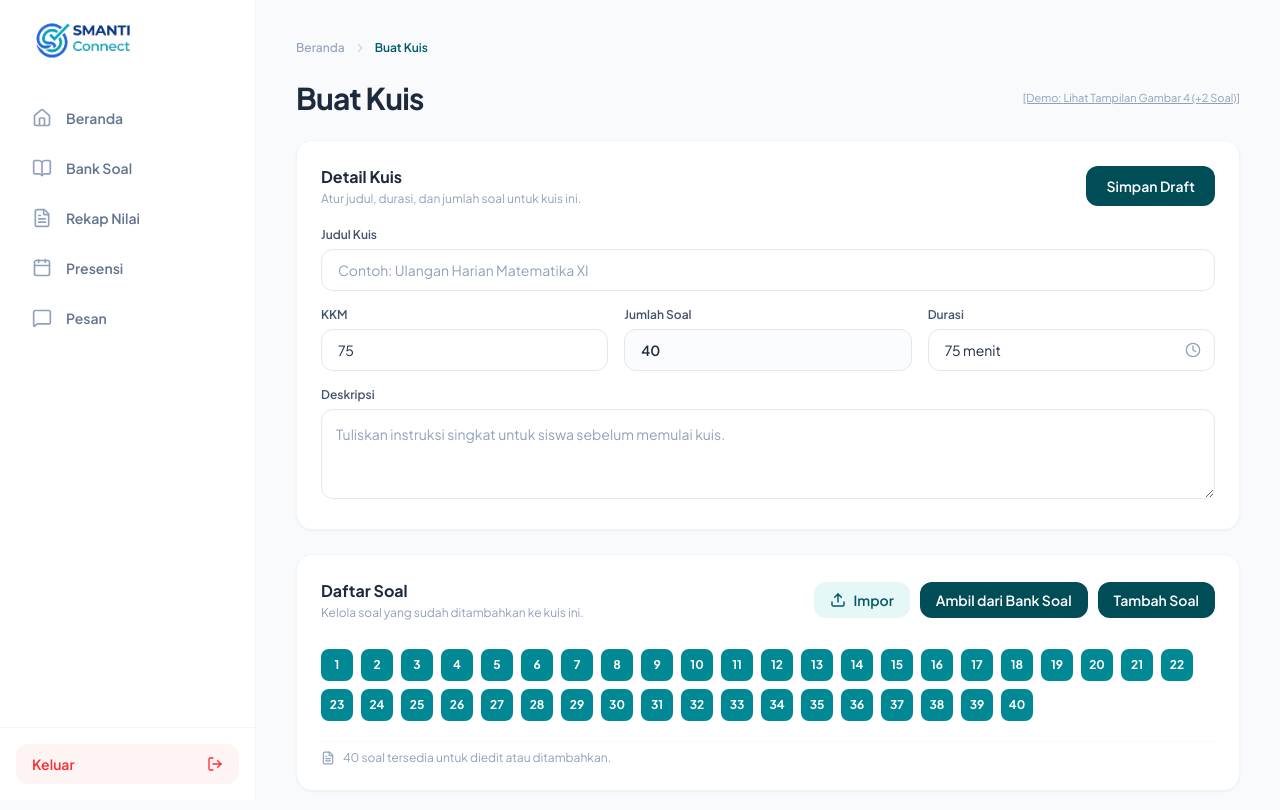
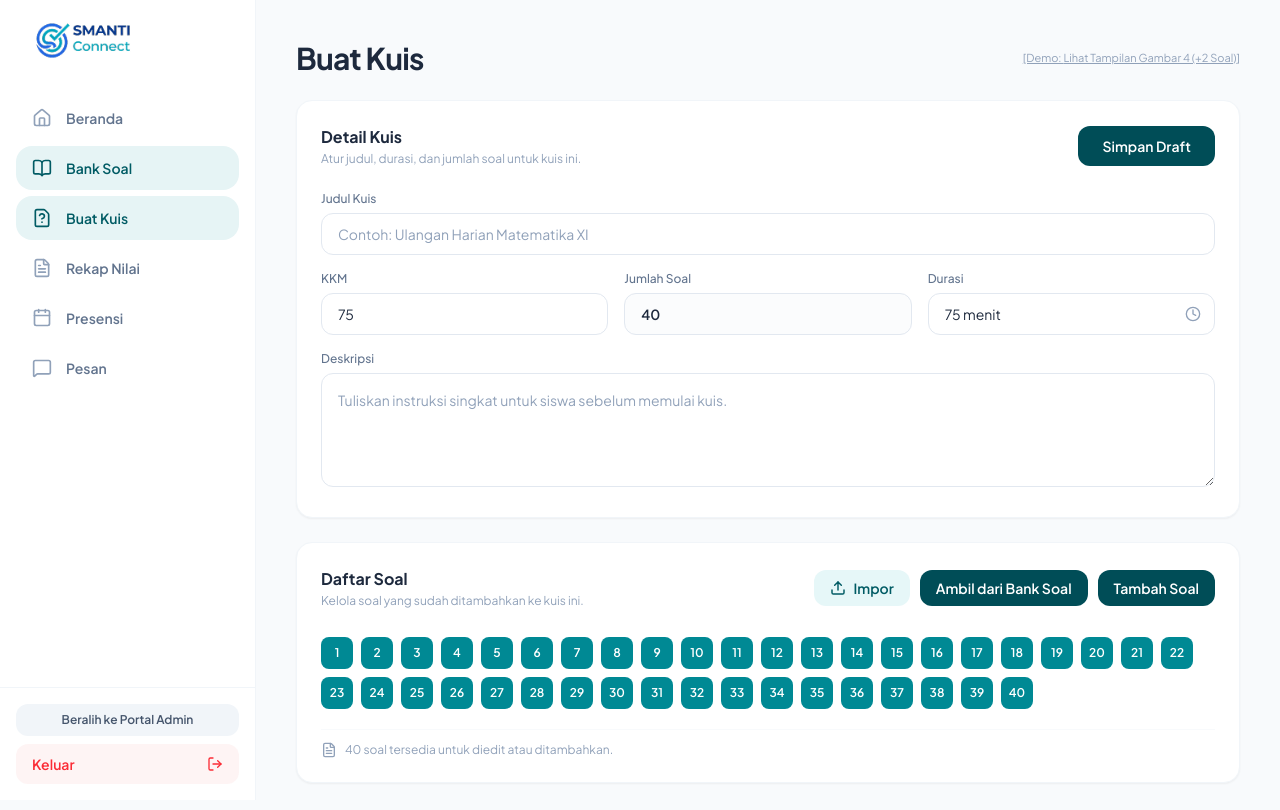
Before and after one commit to Hezkiel09/lms-sma3-malang, a React (Vite) app in the folder client/: page /guru/buat-kuis in a window 1280 px wide. Shown: the top 810 px of the page. Built offline with nearby package versions, Linux system fonts and the light colour scheme; no server answers.

Commit message:
fix(guru): exact visual parity for Buat Kuis and Import Excel, set Buat Kuis as default route

```diff
--- a/client/src/App.jsx
+++ b/client/src/App.jsx
@@ -42,7 +42,22 @@ export default function App() {
         {/* Auth routes */}
         <Route path="/login" element={<LoginPage />} />
 
-        {/* Admin Portal with shared Layout */}
+        {/* Guru Portal (Default: Buat Kuis & Bank Soal Sesuai Desain Foto) */}
+        <Route path="/guru" element={<GuruLayout />}>
+          <Route index element={<Navigate to="/guru/buat-kuis" replace />} />
+          <Route path="beranda" element={<GuruPlaceholder title="Beranda Guru" />} />
+          <Route path="bank-soal" element={<BankSoalPage />} />
+          <Route path="buat-kuis" element={<BuatKuisPage />} />
+          <Route path="buat-kuis/import" element={<ImportSoalExcelPage />} />
+          <Route path="buat-kuis/ambil-bank-soal" element={<AmbilDariBankSoalPage />} />
+          <Route path="buat-kuis/tambah-soal" element={<TambahSoalKuisPage />} />
+          <Route path="rekap-nilai" element={<GuruPlaceholder title="Rekap Nilai" />} />
+          <Route path="presensi" element={<GuruPlaceholder title="Presensi Guru" />} />
+          <Route path="pesan" element={<GuruPlaceholder title="Pesan" />} />
+          <Route path="*" element={<Navigate to="/guru/buat-kuis" replace />} />
+        </Route>
+
+        {/* Admin Portal */}
         <Route path="/admin" element={<AdminLayout />}>
           <Route index element={<Navigate to="/admin/dashboard" replace />} />
           <Route path="dashboard" element={<AdminDashboard />} />
@@ -57,29 +72,14 @@ export default function App() {
           <Route path="*" element={<Navigate to="/admin/dashboard" replace />} />
         </Route>
 
-        {/* Guru Portal (Bank Soal, Buat Kuis, Presensi, dll) */}
-        <Route path="/guru" element={<GuruLayout />}>
-          <Route index element={<Navigate to="/guru/bank-soal" replace />} />
-          <Route path="beranda" element={<GuruPlaceholder title="Beranda Guru" />} />
-          <Route path="bank-soal" element={<BankSoalPage />} />
-          <Route path="buat-kuis" element={<BuatKuisPage />} />
-          <Route path="buat-kuis/import" element={<ImportSoalExcelPage />} />
-          <Route path="buat-kuis/ambil-bank-soal" element={<AmbilDariBankSoalPage />} />
-          <Route path="buat-kuis/tambah-soal" element={<TambahSoalKuisPage />} />
-          <Route path="rekap-nilai" element={<GuruPlaceholder title="Rekap Nilai" />} />
-          <Route path="presensi" element={<GuruPlaceholder title="Presensi Guru" />} />
-          <Route path="pesan" element={<GuruPlaceholder title="Pesan" />} />
-          <Route path="*" element={<Navigate to="/guru/bank-soal" replace />} />
-        </Route>
+        {/* Direct shortcuts */}
+        <Route path="/buat-kuis" element={<Navigate to="/guru/buat-kuis" replace />} />
+        <Route path="/bank-soal" element={<Navigate to="/guru/bank-soal" replace />} />
 
-        {/* Direct shortcuts */}
-        <Route path="/bank-soal" element={<Navigate to="/guru/bank-soal" replace />} />
-        <Route path="/buat-kuis" element={<Navigate to="/guru/buat-kuis" replace />} />
-
-        {/* Root redirect to admin dashboard */}
-        <Route path="/" element={<Navigate to="/admin/dashboard" replace />} />
-        {/* 404 fallback */}
-        <Route path="*" element={<Navigate to="/admin/dashboard" replace />} />
+        {/* Root redirect directly to Buat Kuis */}
+        <Route path="/" element={<Navigate to="/guru/buat-kuis" replace />} />
+        {/* 404 fallback to Buat Kuis */}
+        <Route path="*" element={<Navigate to="/guru/buat-kuis" replace />} />
       </Routes>
     </BrowserRouter>
   );
--- a/client/src/components/layout/GuruSidebar.jsx
+++ b/client/src/components/layout/GuruSidebar.jsx
@@ -1,4 +1,4 @@
-import { NavLink } from 'react-router-dom';
+import { NavLink, useLocation } from 'react-router-dom';
 import {
   Home,
   BookOpen,
@@ -7,18 +7,22 @@ import {
   MessageSquare,
   LogOut,
   X,
+  FileQuestion,
 } from 'lucide-react';
 import logosmanti from '../../assets/logo smanti.png';
 
 const menuItems = [
   { name: 'Beranda', path: '/guru/beranda', icon: Home },
-  { name: 'Bank Soal', path: '/guru/bank-soal', icon: BookOpen },
+  { name: 'Bank Soal', path: '/guru/bank-soal', icon: BookOpen, relatedPaths: ['/guru/bank-soal', '/guru/buat-kuis'] },
+  { name: 'Buat Kuis', path: '/guru/buat-kuis', icon: FileQuestion },
   { name: 'Rekap Nilai', path: '/guru/rekap-nilai', icon: FileText },
   { name: 'Presensi', path: '/guru/presensi', icon: Calendar },
   { name: 'Pesan', path: '/guru/pesan', icon: MessageSquare },
 ];
 
 export default function GuruSidebar({ isOpen, onClose }) {
+  const location = useLocation();
+
   return (
     <>
       {/* Mobile backdrop */}
@@ -57,37 +61,44 @@ export default function GuruSidebar({ isOpen, onClose }) {
           <nav className="space-y-1.5">
             {menuItems.map((item) => {
               const Icon = item.icon;
+              // Check active status
+              const isItemActive =
+                item.relatedPaths
+                  ? item.relatedPaths.some((p) => location.pathname.startsWith(p))
+                  : location.pathname === item.path || location.pathname.startsWith(item.path + '/');
+
               return (
                 <NavLink
                   key={item.path}
                   to={item.path}
                   onClick={() => onClose?.()}
-                  className={({ isActive }) =>
-                    `flex items-center gap-3.5 rounded-2xl px-4 py-3 text-sm font-semibold transition-all ${
-                      isActive
+                  className={`flex items-center gap-3.5 rounded-2xl px-4 py-3 text-sm font-semibold transition-all ${
+                    isItemActive
                       ? 'bg-[#e6f4f5] text-[#005b64]'
                       : 'text-slate-500 hover:bg-slate-50 hover:text-slate-800'
-                    }`
-                  }
+                  }`}
                 >
-                  {({ isActive }) => (
-                    <>
                   <Icon
                     className={`h-5 w-5 ${
-                          isActive ? 'text-[#005b64]' : 'text-slate-400'
+                      isItemActive ? 'text-[#005b64]' : 'text-slate-400'
                     }`}
                   />
                   <span>{item.name}</span>
-                    </>
-                  )}
                 </NavLink>
               );
             })}
           </nav>
         </div>
 
-        {/* Bottom Keluar Button */}
-        <div className="p-4 border-t border-slate-100">
+        {/* Bottom Switch to Admin & Keluar Button */}
+        <div className="p-4 border-t border-slate-100 space-y-2">
+          <NavLink
+            to="/admin/dashboard"
+            className="flex items-center justify-center gap-2 rounded-xl bg-slate-100 px-4 py-2 text-xs font-semibold text-slate-600 hover:bg-slate-200 transition-colors"
+          >
+            <span>Beralih ke Portal Admin</span>
+          </NavLink>
+
           <NavLink
             to="/login"
             className="flex items-center justify-between rounded-xl bg-red-50/80 px-4 py-2.5 text-sm font-semibold text-red-500 hover:bg-red-100/80 transition-colors"
--- a/client/src/pages/guru/BuatKuis.jsx
+++ b/client/src/pages/guru/BuatKuis.jsx
@@ -1,64 +1,56 @@
 import { useState } from 'react';
-import { useNavigate, Link } from 'react-router-dom';
+import { useNavigate, useLocation } from 'react-router-dom';
 import {
   Upload,
   Clock,
   FileText,
   CheckCircle2,
   Info,
-  ChevronRight,
 } from 'lucide-react';
-import { initialQuizData } from '../../data/mockKuis';
 
-export default function BuatKuisPage({ addedFromBank = false }) {
+export default function BuatKuisPage() {
   const navigate = useNavigate();
+  const location = useLocation();
 
-  // Local state for quiz details
+  // Check if routed with added questions
+  const hasAddedFromLocation = Boolean(location.state?.addedFromBank || location.state?.importedCount);
+  const [hasAddedFromBank, setHasAddedFromBank] = useState(hasAddedFromLocation);
+
+  // Form details
   const [formData, setFormData] = useState({
     judul: '',
     kkm: 75,
-    jumlahSoal: addedFromBank ? 42 : 40,
+    jumlahSoal: hasAddedFromBank ? 42 : 40,
     durasi: '75 menit',
     deskripsi: '',
   });
 
-  // State to toggle/demo "Soal dari Bank Ditambahkan" (Gambar 4 vs Gambar 1)
-  const [hasAddedFromBank, setHasAddedFromBank] = useState(addedFromBank);
-
-  // Soal numbers list: 40 default + 2 extra if addedFromBank is true
   const totalQuestions = hasAddedFromBank ? 42 : 40;
   const numbersList = Array.from({ length: totalQuestions }, (_, i) => i + 1);
 
   return (
-    <div className="space-y-6 max-w-7xl mx-auto">
-      {/* 1. Breadcrumbs */}
-      <nav className="flex items-center gap-2 text-xs font-medium text-slate-400">
-        <Link to="/guru/beranda" className="hover:text-slate-600">
-          Beranda
-        </Link>
-        <ChevronRight className="h-3.5 w-3.5 text-slate-300" />
-        <span className="text-[#005b64] font-semibold">Buat Kuis</span>
-      </nav>
-
-      {/* 2. Header Title & Optional Badge */}
+    <div className="space-y-6 max-w-6xl mx-auto">
+      {/* 1. Header Title (Persis di Foto: Langsung "Buat Kuis" Tanpa Breadcrumb di Atasnya) */}
       <div className="flex flex-col gap-3 sm:flex-row sm:items-center sm:justify-between">
-        <div>
-          <h1 className="text-2xl font-bold tracking-tight text-slate-800 sm:text-3xl">
-            Buat Kuis
-          </h1>
-        </div>
+        <h1 className="text-2xl font-bold tracking-tight text-slate-800 sm:text-3xl">
+          Buat Kuis
+        </h1>
 
         <div className="flex items-center gap-3">
-          {/* Badge Gambar 4 */}
+          {/* Badge Gambar 4 jika ada soal dari bank */}
           {hasAddedFromBank && (
             <span className="rounded-full bg-[#e6f7f8] px-3.5 py-1 text-xs font-semibold text-[#005b64]">
               Soal dari Bank Ditambahkan
             </span>
           )}
 
-          {/* Demo toggle button to switch between Gambar 1 & Gambar 4 */}
+          {/* Toggle demo switch untuk beralih antara Gambar 1 & Gambar 4 */}
           <button
-            onClick={() => setHasAddedFromBank(!hasAddedFromBank)}
+            onClick={() => {
+              const next = !hasAddedFromBank;
+              setHasAddedFromBank(next);
+              setFormData((prev) => ({ ...prev, jumlahSoal: next ? 42 : 40 }));
+            }}
             className="text-[11px] text-slate-400 hover:text-slate-600 underline"
           >
             [Demo: {hasAddedFromBank ? 'Lihat Tampilan Gambar 1 (40 Soal)' : 'Lihat Tampilan Gambar 4 (+2 Soal)'}]
@@ -66,7 +58,7 @@ export default function BuatKuisPage({ addedFromBank = false }) {
         </div>
       </div>
 
-      {/* 3. Success Alert Banner (Hanya muncul jika soal ditambahkan - Gambar 4) */}
+      {/* 2. Success Alert Banner (Hanya muncul jika soal ditambahkan - Gambar 4) */}
       {hasAddedFromBank && (
         <div className="flex items-center gap-2.5 rounded-2xl border border-emerald-200 bg-emerald-50/70 p-4 text-xs sm:text-sm font-semibold text-emerald-800">
           <CheckCircle2 className="h-5 w-5 text-emerald-600 flex-shrink-0" />
@@ -74,7 +66,7 @@ export default function BuatKuisPage({ addedFromBank = false }) {
         </div>
       )}
 
-      {/* 4. Top Card: Detail Kuis */}
+      {/* 3. Card 1: Detail Kuis */}
       <div className="rounded-2xl border border-slate-100 bg-white p-6 shadow-xs space-y-5">
         <div className="flex flex-col gap-3 sm:flex-row sm:items-center sm:justify-between">
           <div>
@@ -86,17 +78,17 @@ export default function BuatKuisPage({ addedFromBank = false }) {
           <div>
             <button
               onClick={() => alert('Draft kuis berhasil disimpan!')}
-              className="rounded-xl bg-[#004d57] px-5 py-2.5 text-xs sm:text-sm font-semibold text-white hover:bg-[#003c44] transition-colors"
+              className="rounded-xl bg-[#004d57] px-6 py-2.5 text-xs sm:text-sm font-semibold text-white hover:bg-[#003c44] transition-colors"
             >
               Simpan Draft
             </button>
           </div>
         </div>
 
-        <div className="space-y-4">
+        <div className="space-y-4 pt-1">
           {/* Judul Kuis */}
           <div>
-            <label className="block text-xs font-semibold text-slate-600 mb-1.5">
+            <label className="block text-xs font-medium text-slate-500 mb-1.5">
               Judul Kuis
             </label>
             <input
@@ -111,19 +103,19 @@ export default function BuatKuisPage({ addedFromBank = false }) {
           {/* Row: KKM, Jumlah Soal, Durasi */}
           <div className="grid grid-cols-1 gap-4 sm:grid-cols-3">
             <div>
-              <label className="block text-xs font-semibold text-slate-600 mb-1.5">
+              <label className="block text-xs font-medium text-slate-500 mb-1.5">
                 KKM
               </label>
               <input
                 type="number"
                 value={formData.kkm}
-                onChange={(e) => setFormData({ ...formData, kkm: e.target.value })}
+                onChange={(e) => setFormData({ ...formData, kkm: Number(e.target.value) })}
                 className="w-full rounded-xl border border-slate-200 px-4 py-2.5 text-xs sm:text-sm text-slate-800 focus:border-[#004d57] focus:outline-none"
               />
             </div>
 
             <div>
-              <label className="block text-xs font-semibold text-slate-600 mb-1.5">
+              <label className="block text-xs font-medium text-slate-500 mb-1.5">
                 Jumlah Soal
               </label>
               <input
@@ -135,7 +127,7 @@ export default function BuatKuisPage({ addedFromBank = false }) {
             </div>
 
             <div>
-              <label className="block text-xs font-semibold text-slate-600 mb-1.5">
+              <label className="block text-xs font-medium text-slate-500 mb-1.5">
                 Durasi
               </label>
               <div className="relative">
@@ -152,21 +144,21 @@ export default function BuatKuisPage({ addedFromBank = false }) {
 
           {/* Deskripsi */}
           <div>
-            <label className="block text-xs font-semibold text-slate-600 mb-1.5">
+            <label className="block text-xs font-medium text-slate-500 mb-1.5">
               Deskripsi
             </label>
             <textarea
-              rows={3}
+              rows={4}
               placeholder="Tuliskan instruksi singkat untuk siswa sebelum memulai kuis."
               value={formData.deskripsi}
               onChange={(e) => setFormData({ ...formData, deskripsi: e.target.value })}
-              className="w-full rounded-xl border border-slate-200 p-3.5 text-xs sm:text-sm text-slate-800 placeholder-slate-400 focus:border-[#004d57] focus:outline-none"
+              className="w-full rounded-xl border border-slate-200 p-4 text-xs sm:text-sm text-slate-800 placeholder-slate-400 focus:border-[#004d57] focus:outline-none"
             />
           </div>
         </div>
       </div>
 
-      {/* 5. Bottom Card: Daftar Soal */}
+      {/* 4. Card 2: Daftar Soal */}
       <div className="rounded-2xl border border-slate-100 bg-white p-6 shadow-xs space-y-5">
         <div className="flex flex-col gap-4 lg:flex-row lg:items-center lg:justify-between">
           <div>
@@ -209,7 +201,7 @@ export default function BuatKuisPage({ addedFromBank = false }) {
             return (
               <button
                 key={num}
-                className={`h-7 w-7 sm:h-8 sm:w-8 rounded-lg flex items-center justify-center text-xs font-bold transition-all ${
+                className={`h-7 w-7 sm:h-8 sm:w-8 rounded-lg flex items-center justify-center text-xs font-semibold transition-all ${
                   isNewlyAdded
                     ? 'bg-[#004d57] text-white ring-2 ring-cyan-400 hover:brightness-110'
                     : 'bg-[#008994] text-white hover:brightness-110'
@@ -223,9 +215,9 @@ export default function BuatKuisPage({ addedFromBank = false }) {
         </div>
 
         {/* Sub-info line below numbers */}
-        <div className="flex items-center justify-between text-xs text-slate-400 pt-2 border-t border-slate-50">
+        <div className="flex items-center justify-between text-xs text-slate-400 pt-3 border-t border-slate-50">
           <div className="flex items-center gap-2">
-            <FileText className="h-3.5 w-3.5 text-slate-400" />
+            <FileText className="h-4 w-4 text-slate-400" />
             <span>
               {totalQuestions} soal tersedia untuk diedit atau ditambahkan.
             </span>
```
Also changed, not shown: client/src/components/layout/AdminSidebar.jsx (+11 -2 lines), client/src/data/mockKuis.js (line endings or trailing spaces), client/src/pages/guru/AmbilDariBankSoal.jsx (line endings or trailing spaces), client/src/pages/guru/ImportSoalExcel.jsx (line endings or trailing spaces), client/src/pages/guru/TambahSoalKuis.jsx (line endings or trailing spaces). Lines whose indentation alone changed are shown as unchanged.
